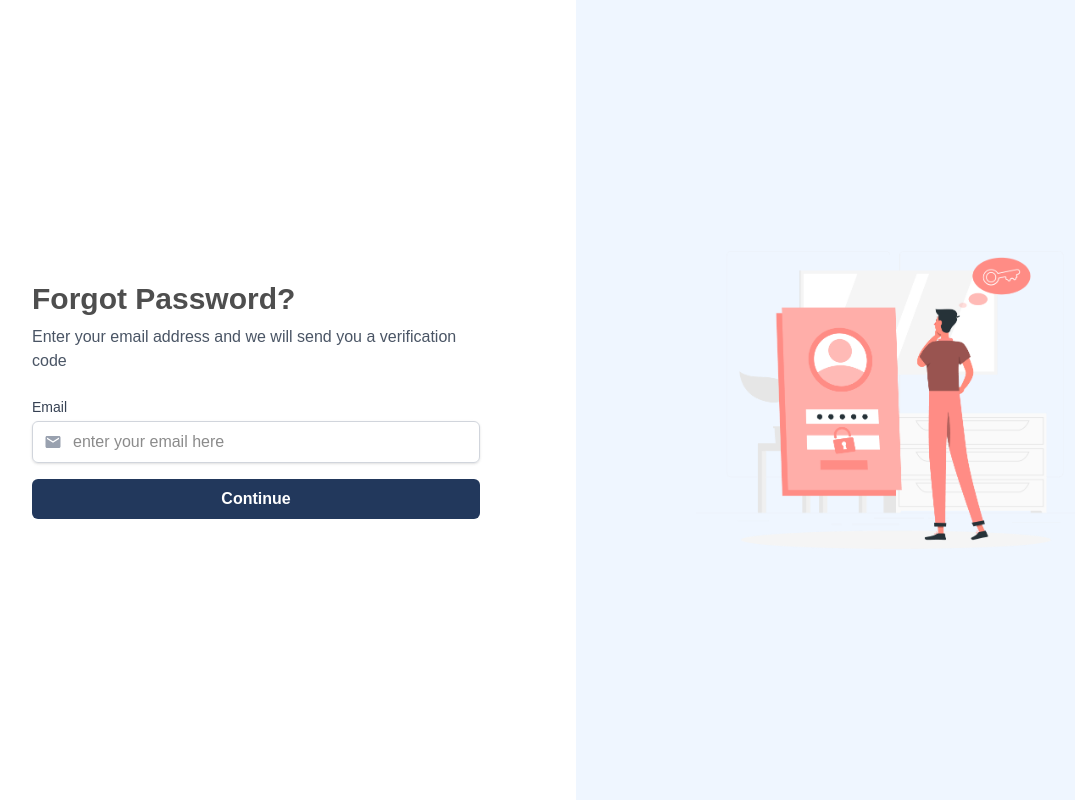
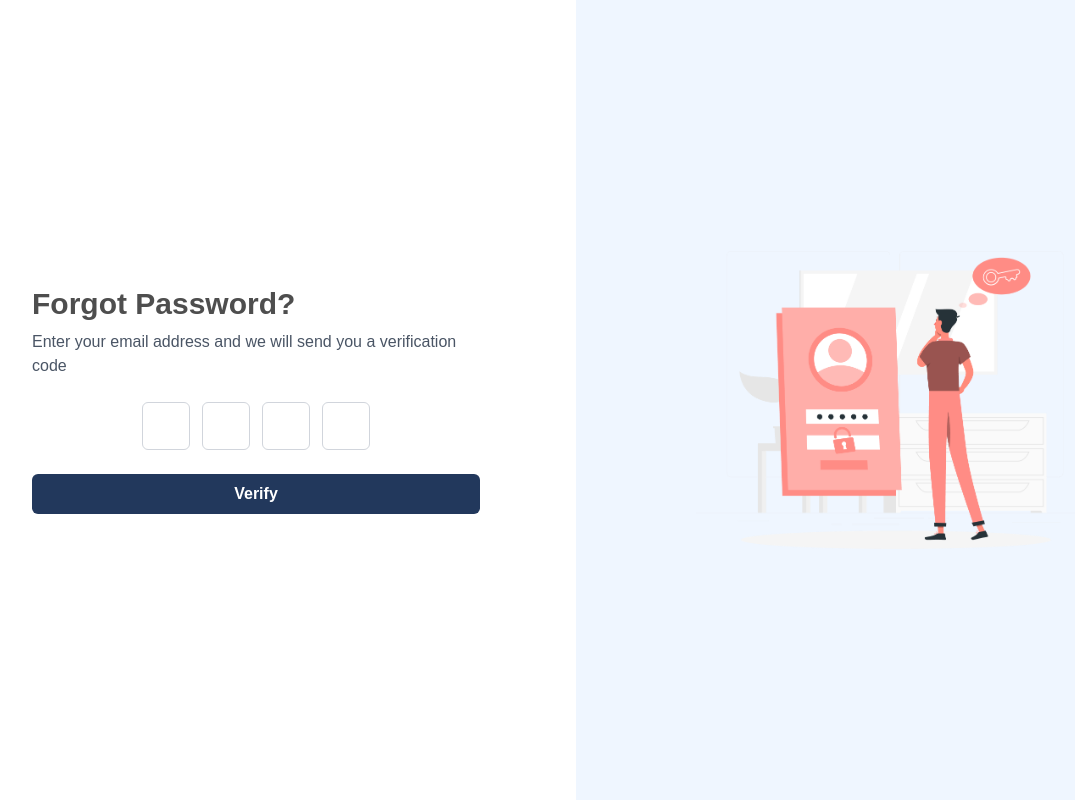
Before and after one commit to sparktechagency/service_website, a Next.js app: page /verify-otp in a window 1280 px wide. Shown: the whole page, without its empty margins (64-1139 px from the left). Built offline with nearby package versions, Linux system fonts and the light colour scheme.

Commit message:
notfound page setup

```diff
--- a/package.json
+++ b/package.json
@@ -12,6 +12,7 @@
     "next": "15.3.1",
     "react": "^19.0.0",
     "react-dom": "^19.0.0",
+    "react-hot-toast": "^2.5.2",
     "react-icons": "^5.5.0"
   },
   "devDependencies": {
--- a/src/app/(auth)/verify-otp/page.tsx
+++ b/src/app/(auth)/verify-otp/page.tsx
@@ -1,5 +1,5 @@
 "use client"
-import ForgotPasswordForm from "@/components/auth/ForgotPasswordForm";
+import VerifyotpForm from "@/components/auth/VerifyotpForm";
 import Image from "next/image";
 
 const VerifyOtpPage = () => {
@@ -14,7 +14,7 @@ const VerifyOtpPage = () => {
           verification code</p>
 
           {/* Login Form */}
-          <ForgotPasswordForm/>
+          <VerifyotpForm/>
 
         </div>
       </div>
--- /dev/null
+++ b/src/app/not-found.tsx
@@ -0,0 +1,37 @@
+import Image from "next/image";
+import Link from "next/link"
+import { FaArrowLeft } from "react-icons/fa"
+
+const NotFoundPage = () => {
+  return (
+    <>
+    <div className="min-h-screen flex flex-col items-center justify-center bg-white px-6 py-12 text-center">
+      <h1 className="text-6xl font-bold text-blue-600 mb-4">404</h1>
+      <h2 className="text-2xl font-semibold text-gray-800 mb-2">Page Not Found</h2>
+      <p className="text-gray-500 mb-6 max-w-md">
+        Sorry, the page you’re looking for doesn’t exist or has been moved.
+      </p>
+
+      <Link
+        href="/"
+        className="inline-flex items-center gap-2 px-6 py-2 text-white bg-blue-600 hover:bg-blue-700 rounded-md font-medium transition duration-200"
+      >
+        <FaArrowLeft className="text-sm" />
+        Back to Home
+      </Link>
+
+      <div className="mt-10">
+        <Image
+          src="/images/notfound.svg"
+          alt="404 Illustration"
+          className="max-w-md w-full mx-auto"
+          width={600}
+          height={600}
+        />
+      </div>
+    </div>
+    </>
+  )
+}
+
+export default NotFoundPage;
--- a/src/components/auth/VerifyotpForm.tsx
+++ b/src/components/auth/VerifyotpForm.tsx
@@ -1,15 +1,14 @@
+import { SuccessToast } from "@/helper/ValidationHelper";
+import { useRef, useState } from "react";
 
 const VerifyotpForm = () => {
-    const [code, setCode] = useState<string[]>(new Array(5).fill(''));
+  const [code, setCode] = useState<string[]>(new Array(4).fill(""));
   const inputRefs = useRef<Array<HTMLInputElement | null>>([]);
   const isLoading = false;
-  const isDisabled = code.find((cv)=>cv=="") == ""; //check if any code is empty string
-
-
-
+  const isDisabled = code.find((cv) => cv == "") == ""; //check if any code is empty string
 
   const handleChange = (element: HTMLInputElement, index: number) => {
-    const value = element.value.replace(/[^0-9]/g, '');
+    const value = element.value.replace(/[^0-9]/g, "");
     const newCode = [...code];
 
     if (value) {
@@ -22,30 +21,31 @@ const VerifyotpForm = () => {
     }
   };
 
-  const handleKeyDown = (e: React.KeyboardEvent<HTMLInputElement>, index: number) => {
-    if (e.key === 'Backspace') {
+  const handleKeyDown = (
+    e: React.KeyboardEvent<HTMLInputElement>,
+    index: number
+  ) => {
+    if (e.key === "Backspace") {
       const newCode = [...code];
       if (code[index]) {
         // Clear current value
-        newCode[index] = '';
+        newCode[index] = "";
         setCode(newCode);
       } else if (index > 0) {
         // Move to previous input
         inputRefs.current[index - 1]?.focus();
         const updatedCode = [...code];
-        updatedCode[index - 1] = '';
+        updatedCode[index - 1] = "";
         setCode(updatedCode);
       }
     }
   };
 
-
-
   const handleVerify = () => {
     console.log(code);
-    const otp = code.join('');
-    SuccessToast("Verify Success")
-  }
+    const otp = code.join("");
+    SuccessToast("Verify Success");
+  };
   return (
     <>
       <form className="space-y-4">
@@ -67,12 +67,18 @@ const VerifyotpForm = () => {
           ))}
         </div>
 
-             <button className="w-full bg-primary hover:bg-[#2b4773] cursor-pointer text-white py-2 rounded-md font-semibold transition-colors duration-100">
-               Continue
+        <button
+          onClick={handleVerify}
+          disabled={isDisabled || isLoading}
+          className="w-full bg-primary hover:bg-[#2b4773] cursor-pointer text-white py-2 rounded-md font-semibold transition-colors duration-100 disabled:cursor-not-allowed"
+        >
+         {
+            isLoading ? "Verifying..." : "Verify"
+        }
         </button>
       </form>
     </>
-  )
-}
+  );
+};
 
-export default VerifyotpForm
+export default VerifyotpForm;
--- /dev/null
+++ b/src/helper/ValidationHelper.ts
@@ -0,0 +1,13 @@
+import toast from "react-hot-toast";
+
+class ValidationHelper {
+    SuccessToast(msg: string){
+        toast.success(msg);
+    }
+
+    ErrorToast(msg:string){
+        toast.error(msg);
+    }
+}
+
+export const { SuccessToast, ErrorToast } = new ValidationHelper();
```
Also changed, not shown: public/images/notfound.svg (added), 1 other file (tests, documents, lock files or other folders). Lines whose indentation alone changed are shown as unchanged.
